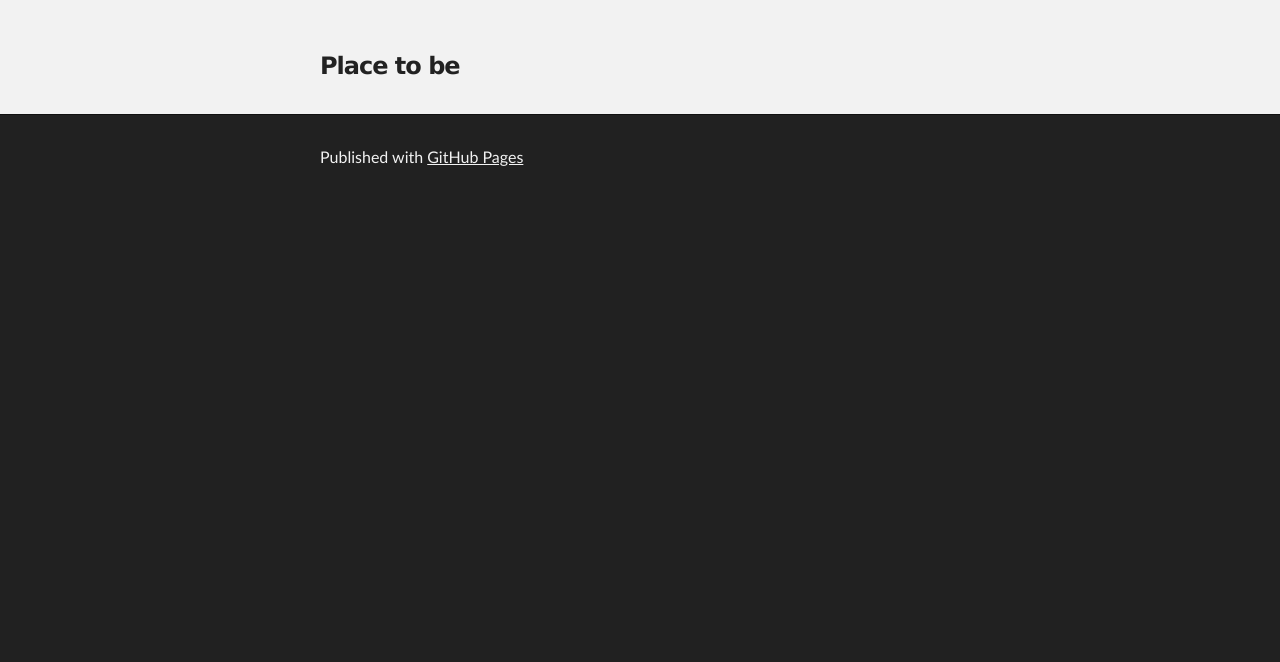
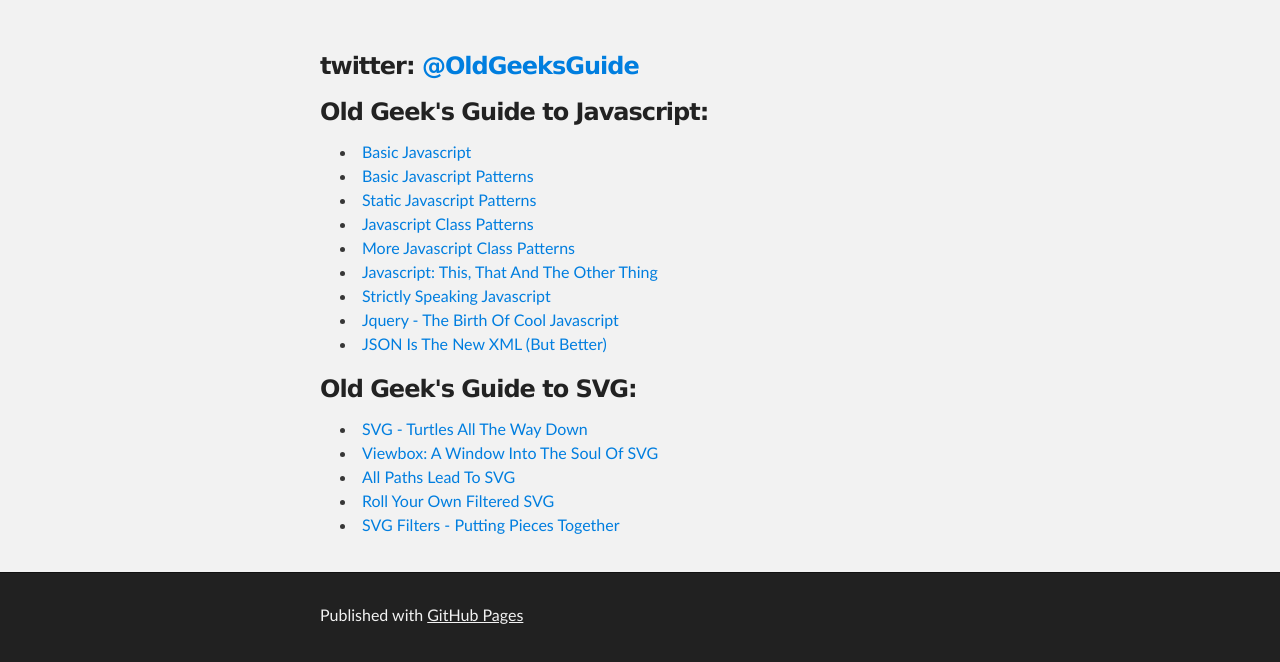
Before and after one commit to oldgeeksguide/oldgeeksguide.github.io, a plain HTML site: page index.html in a window 1280 px wide. Shown: the part 212-874 px from the top of the page. Before the commit the page ends 800 px from the top, so only its background shows below. Drawn offline with Linux system fonts and the light colour scheme.

Commit message:
Replace master branch with page content via GitHub

```diff
--- a/index.html
+++ b/index.html
@@ -28,7 +28,32 @@
     <div id="main_content_wrap" class="outer">
       <section id="main_content" class="inner">
         <h3>
-<a name="place-to-be" class="anchor" href="#place-to-be"><span class="octicon octicon-link"></span></a>Place to be</h3>
+<a name="twitter-oldgeeksguide" class="anchor" href="#twitter-oldgeeksguide"><span class="octicon octicon-link"></span></a>twitter: <a href="https://twitter.com/oldgeeksguide">@OldGeeksGuide</a>
+</h3>
+
+<h3>
+<a name="old-geeks-guide-to-javascript" class="anchor" href="#old-geeks-guide-to-javascript"><span class="octicon octicon-link"></span></a>Old Geek's Guide to Javascript:</h3>
+
+<ul>
+<li><a href="http://software.intel.com/en-us/html5/blogs/basic-javascript">Basic Javascript</a></li>
+<li><a href="http://software.intel.com/en-us/html5/blogs/basic-javascript-patterns">Basic Javascript Patterns</a></li>
+<li><a href="http://software.intel.com/en-us/html5/blogs/static-javascript-patterns">Static Javascript Patterns</a></li>
+<li><a href="http://software.intel.com/en-us/html5/blogs/javascript-class-patterns">Javascript Class Patterns</a></li>
+<li><a href="http://software.intel.com/en-us/html5/blogs/new-javascript-class-patterns">More Javascript Class Patterns</a></li>
+<li><a href="http://software.intel.com/en-us/html5/blogs/javascript-this-that-and-the-other-thing">Javascript: This, That And The Other Thing</a></li>
+<li><a href="http://software.intel.com/en-us/blogs/2013/07/12/strictly-speaking-javascript">Strictly Speaking Javascript</a></li>
+<li><a href="http://software.intel.com/en-us/blogs/2013/07/19/jquery-the-birth-of-cool-javascript">Jquery - The Birth Of Cool Javascript</a></li>
+<li><a href="http://software.intel.com/en-us/blogs/2013/07/26/json-is-the-new-xml-but-better">JSON Is The New XML (But Better)</a></li>
+</ul><h3>
+<a name="old-geeks-guide-to-svg" class="anchor" href="#old-geeks-guide-to-svg"><span class="octicon octicon-link"></span></a>Old Geek's Guide to SVG:</h3>
+
+<ul>
+<li><a href="http://software.intel.com/en-us/blogs/2013/08/02/svg-turtles-all-the-way-down">SVG - Turtles All The Way Down</a></li>
+<li><a href="http://software.intel.com/en-us/blogs/2013/08/09/viewbox-a-window-into-the-soul-of-svg">Viewbox: A Window Into The Soul Of SVG</a></li>
+<li><a href="http://software.intel.com/en-us/blogs/2013/08/15/all-paths-lead-to-svg">All Paths Lead To SVG</a></li>
+<li><a href="http://software.intel.com/en-us/blogs/2013/09/06/roll-your-own-filtered-svg">Roll Your Own Filtered SVG</a></li>
+<li><a href="http://software.intel.com/en-us/blogs/2013/09/12/svg-filters-putting-pieces-together">SVG Filters - Putting Pieces Together</a></li>
+</ul>
       </section>
     </div>
 
```
Also changed, not shown: params.json (+1 -1 lines).
